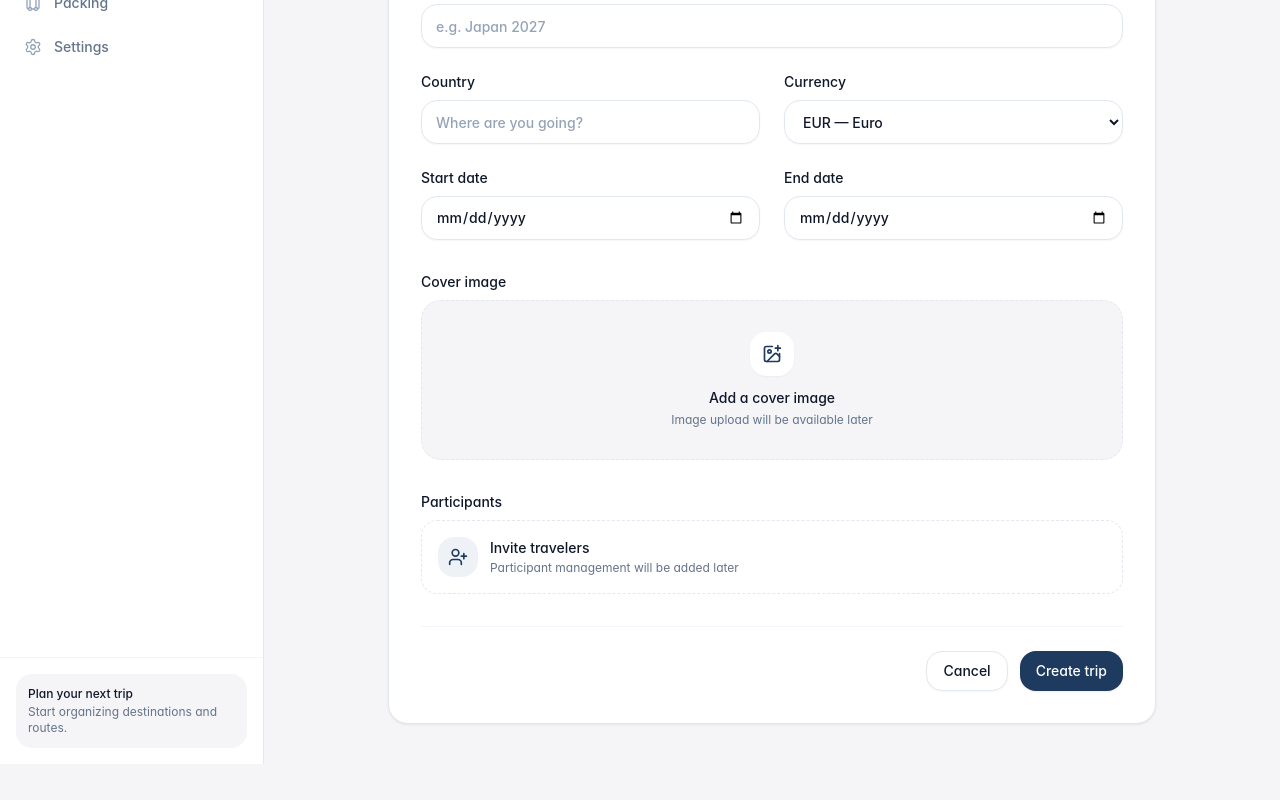
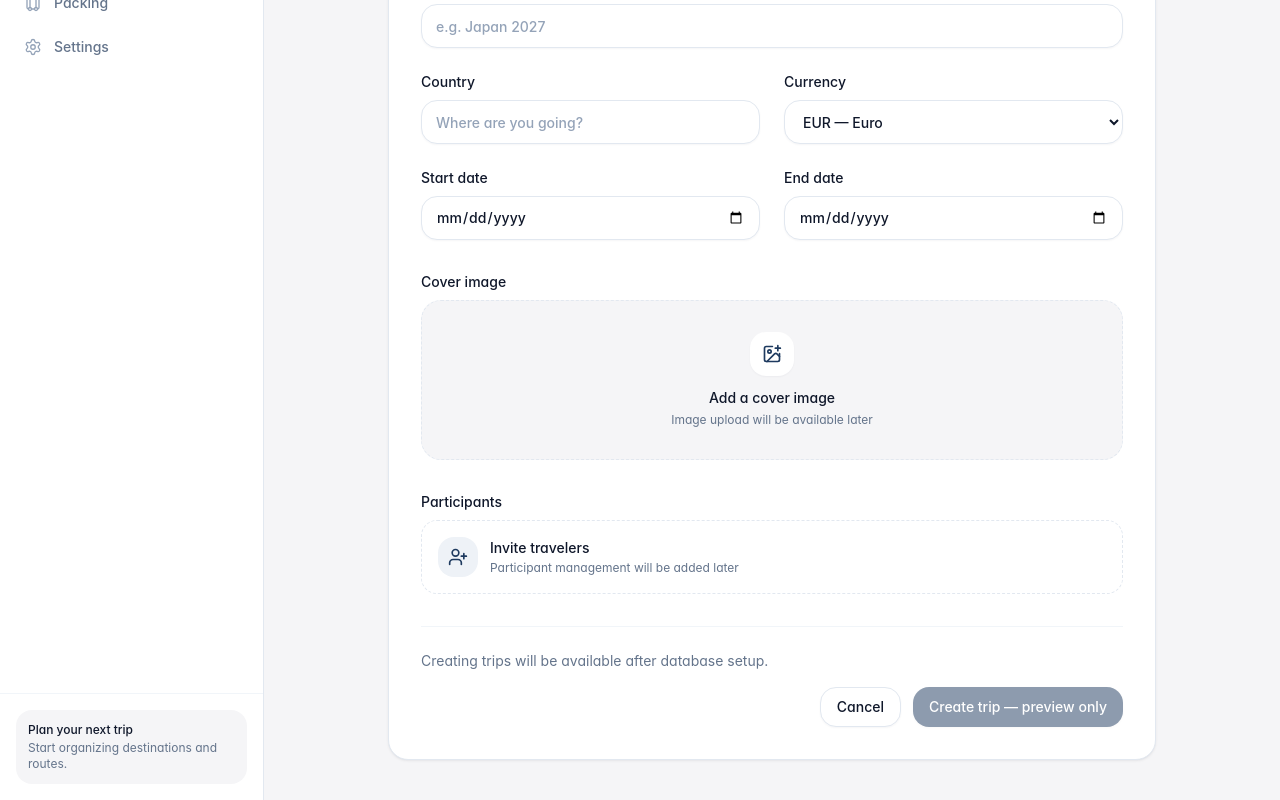
Before and after one commit to stabr0s/travora, a Next.js app: page /trips/new in a window 1280 px wide. Shown: the part 301-1101 px from the top of the page. Before the commit the page ends 1065 px from the top, so only its background shows below. Built offline with nearby package versions, Linux system fonts and the light colour scheme.

Commit message:
chore: stabilize mock mvp

```diff
--- a/features/dashboard/data/mock-dashboard.ts
+++ b/features/dashboard/data/mock-dashboard.ts
@@ -9,7 +9,7 @@ export const mockDashboardData: DashboardData = {
     title: "Trip to Jordan",
     country: "Jordan",
     startDate: "2026-11-06",
-    endDate: "2026-06-13",
+    endDate: "2026-11-13",
     participants: 4,
     costPerPerson: 2450,
     currency: "USD",
@@ -49,7 +49,7 @@ export const mockDashboardData: DashboardData = {
       id: "action-1",
       label: "New trip",
       description: "Start a fresh itinerary",
-      href: "/trips",
+      href: "/trips/new",
       icon: "plus",
     },
     {
--- a/features/places/components/AddPlacePanel.tsx
+++ b/features/places/components/AddPlacePanel.tsx
@@ -19,7 +19,9 @@ export function AddPlacePanel({ onClose }: AddPlacePanelProps) {
           </span>
           <div>
             <h2 className="text-lg font-semibold tracking-tight text-foreground">Add a place</h2>
-            <p className="mt-1 text-sm text-muted">Capture the idea now. Saving will be connected later.</p>
+            <p className="mt-1 text-sm text-muted">
+              Adding places will be available after database setup.
+            </p>
           </div>
         </div>
         <Button variant="ghost" size="sm" onClick={onClose} aria-label="Close add place panel">
@@ -82,8 +84,12 @@ export function AddPlacePanel({ onClose }: AddPlacePanelProps) {
       </div>
 
       <div className="mt-6 flex flex-col-reverse gap-3 border-t border-border-subtle pt-5 sm:flex-row sm:justify-end">
-        <Button variant="outline" size="md" onClick={onClose}>Cancel</Button>
-        <Button size="md">Add place</Button>
+        <Button variant="outline" size="md" onClick={onClose}>
+          Cancel
+        </Button>
+        <Button size="md" disabled>
+          Add place — preview only
+        </Button>
       </div>
     </Card>
   );
--- a/features/trips/components/NewTripScreen.tsx
+++ b/features/trips/components/NewTripScreen.tsx
@@ -97,16 +97,21 @@ export function NewTripScreen() {
             </button>
           </div>
 
-          <div className="flex flex-col-reverse gap-3 border-t border-border-subtle pt-6 sm:flex-row sm:justify-end">
+          <div className="border-t border-border-subtle pt-6">
+            <p className="mb-4 text-sm text-muted">
+              Creating trips will be available after database setup.
+            </p>
+            <div className="flex flex-col-reverse gap-3 sm:flex-row sm:justify-end">
               <Link
                 href="/trips"
                 className="inline-flex h-10 items-center justify-center rounded-xl border border-border bg-background px-4 text-sm font-medium text-foreground shadow-xs transition-colors hover:bg-surface"
               >
                 Cancel
               </Link>
-            <Button type="button" size="md">
-              Create trip
+              <Button type="button" size="md" disabled>
+                Create trip — preview only
               </Button>
+            </div>
           </div>
         </form>
       </Card>
```
Also changed, not shown: 1 other file (tests, documents, lock files or other folders). Lines whose indentation alone changed are shown as unchanged.
